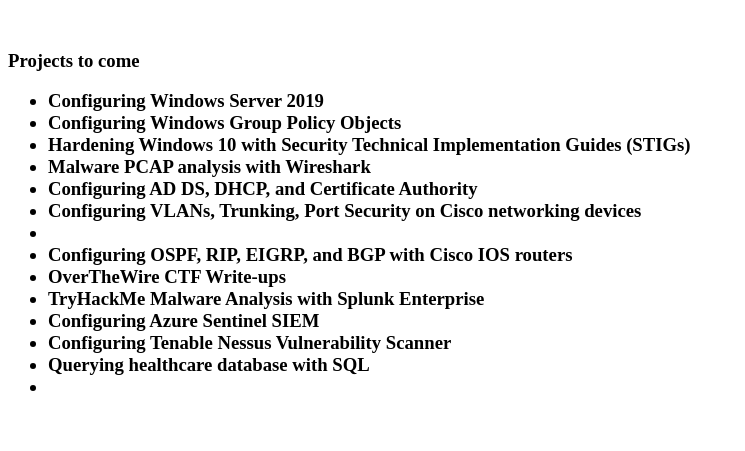
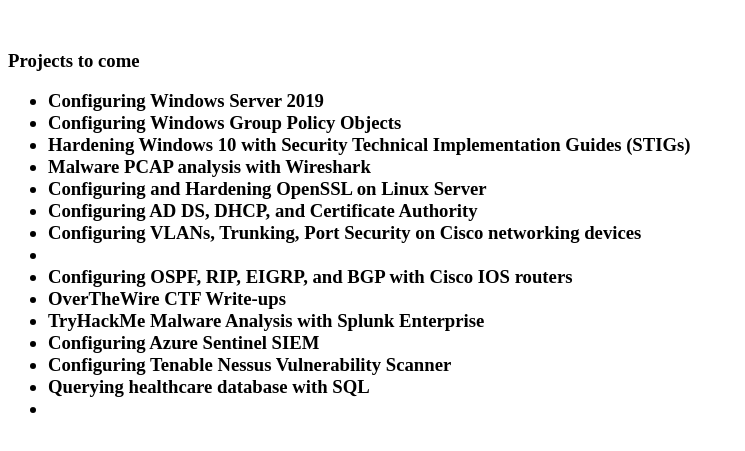
Before and after one commit to brandonjudem/brandonjudem.github.io, a plain HTML site: page index.html in a window 1280 px wide. Shown: the part 101-552 px from the top of the page, without its empty margins (0-745 px from the left). Drawn offline with Linux system fonts and the light colour scheme.

Commit message:
Update index.html

```diff
--- a/index.html
+++ b/index.html
@@ -11,6 +11,7 @@
     <li>Configuring Windows Group Policy Objects</li>
     <li>Hardening Windows 10 with Security Technical Implementation Guides (STIGs)</li>
     <li>Malware PCAP analysis with Wireshark</li>
+    <li>Configuring and Hardening OpenSSL on Linux Server</li>
     <li>Configuring AD DS, DHCP, and Certificate Authority</li>
     <li>Configuring VLANs, Trunking, Port Security on Cisco networking devices<li>
     <li>Configuring OSPF, RIP, EIGRP, and BGP with Cisco IOS routers</li>
```
